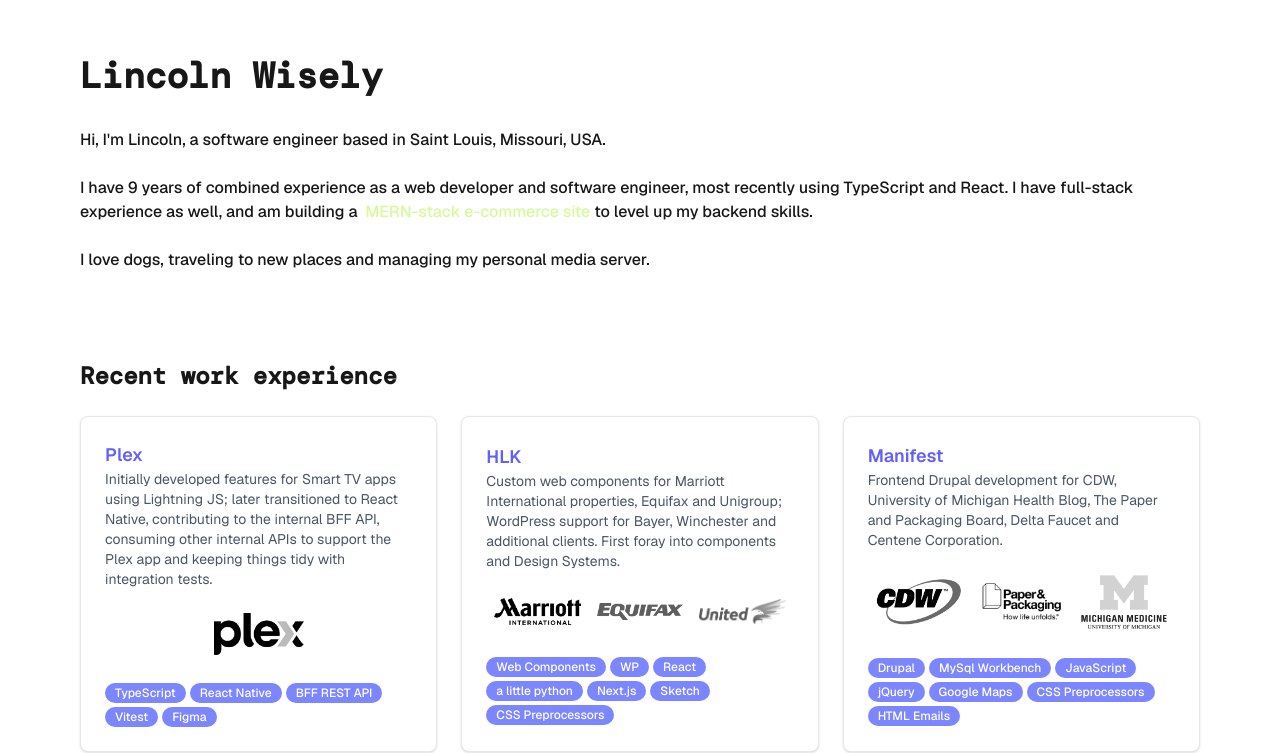
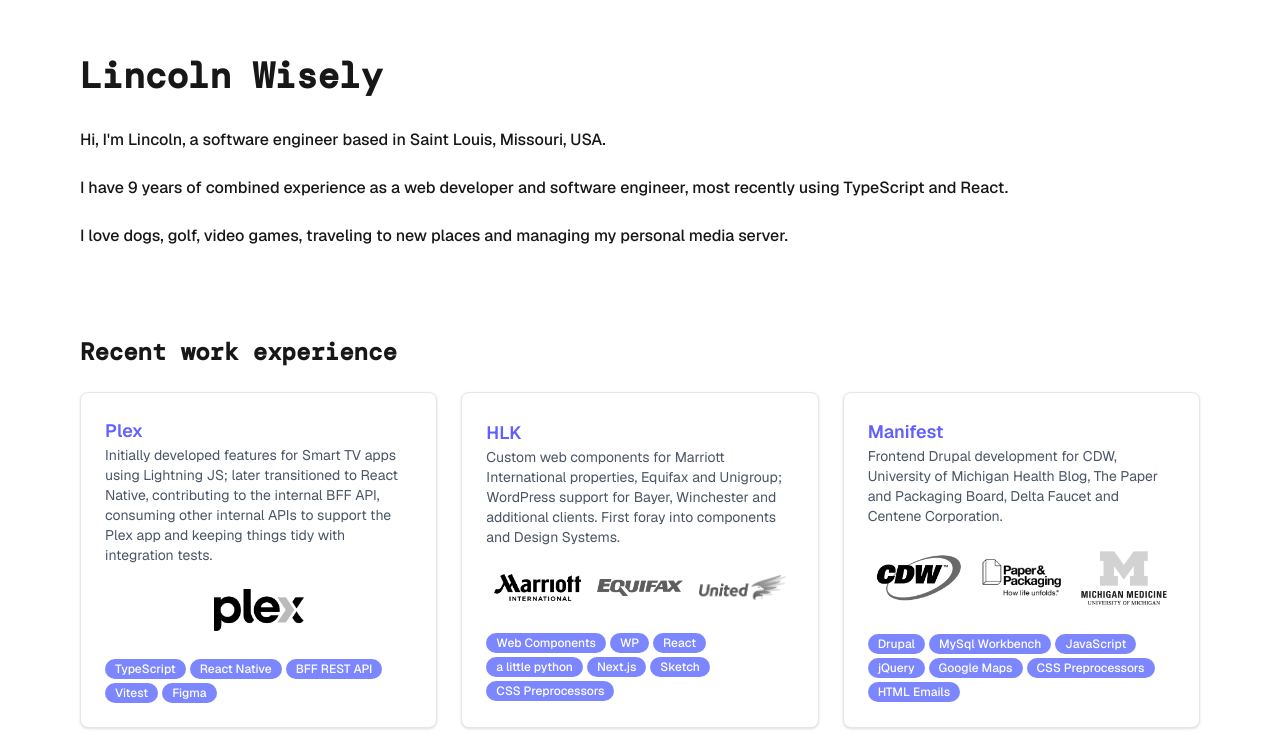
Before and after one commit to lincolnwisely/lincoln-wisely, a Next.js app: page / in a window 1280 px wide. Shown: the part 108-861 px from the top of the page. Built offline with nearby package versions, Linux system fonts and the light colour scheme; a web font is replaced by a local one.

Commit message:
lil update

```diff
--- a/src/app/page.tsx
+++ b/src/app/page.tsx
@@ -1,7 +1,6 @@
 import Image from 'next/image';
 import ContactForm from '@/components/form';
 import Experience from '@/components/experience';
-import Banner from '@/components/banner';
 import Quotes from '@/components/quotes';
 import Projects from '@/components/projects';
 
@@ -23,22 +22,10 @@
               <br />
               <p>
                 I have 9 years of combined experience as a web developer and
-                software engineer, most recently using TypeScript and React. I
-                have full-stack experience as well, and am building a &nbsp;
-                <a
-                  href="https://github.com/lincolnwisely/sw_jewelry"
-                  className="text-lime-200"
-                  target="_blank"
-                  rel="nofollow noopen"
-                >
-                  MERN-stack e-commerce site
-                </a>{' '}
-                to level up my backend skills.
-              </p>
-
+                software engineer, most recently using TypeScript and React.</p>
               <br />
               <p>
-                I love dogs, traveling to new places and managing my personal
+                I love dogs, golf, video games, traveling to new places and managing my personal
                 media server.
               </p>
             </div>
@@ -54,12 +41,12 @@
           </div>
           <br />
 
-          <div className="w-full">
+          {/* <div className="w-full">
             <h2 className="font-mono font-bold text-2xl">Personal projects</h2>
             <br />
             <Projects />
           </div>
-          <br />
+          <br /> */}
 
           <div className="w-full">
             <h2 className="font-mono font-bold text-2xl">
--- a/src/components/projects.tsx
+++ b/src/components/projects.tsx
@@ -1,7 +1,6 @@
 import ProjectCard from './ProjectCard';
 import vhs_chips from '../app/fixtures/vhs_chips.json';
 import mern_chips from '../app/fixtures/mern_chips.json';
-import flutter_chips from '../app/fixtures/flutter_chips.json';
 
 export default function Projects() {
   return (
```
Also changed, not shown: 1 other file (tests, documents, lock files or other folders).
